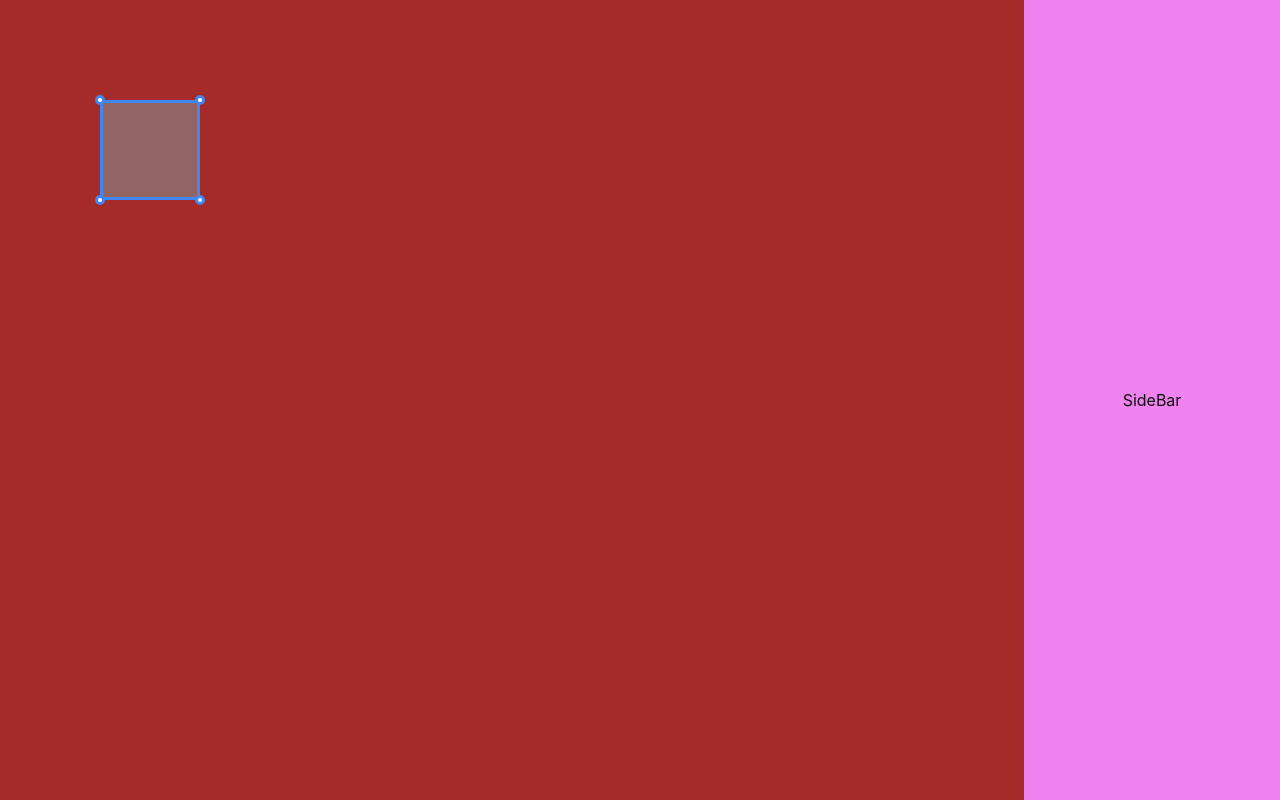
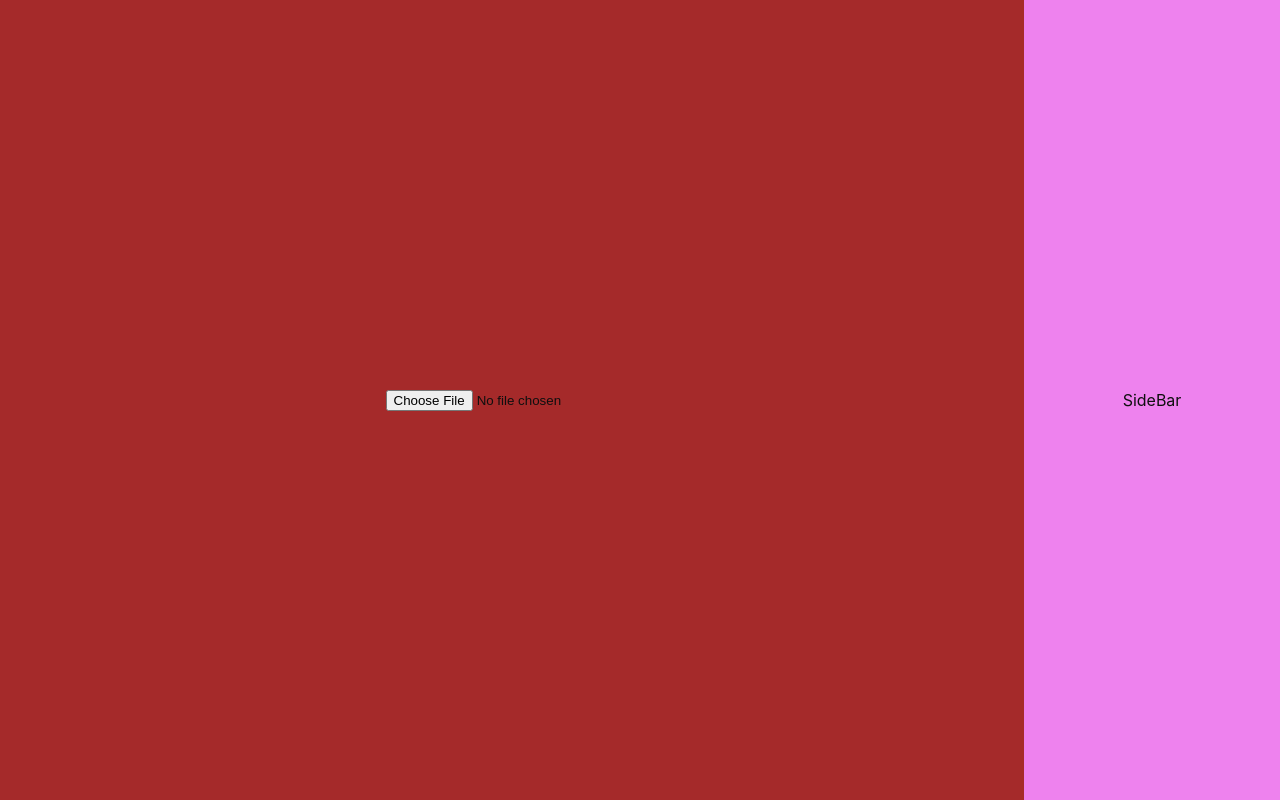
Before and after one commit to husseinhareb/croppy, a React (Vite) app: page / in a window 1280 px wide. Built offline with nearby package versions, Linux system fonts and the light colour scheme.

Commit message:
resizable box

```diff
--- a/src/components/Box.jsx
+++ b/src/components/Box.jsx
@@ -10,6 +10,7 @@ const Box = () => {
     const [originalX, setOriginalX] = useState(0);
     const [originalY, setOriginalY] = useState(0);
     const [resizingCorner, setResizingCorner] = useState(null);
+    const [imageSrc, setImageSrc] = useState(null);
 
     const minimumSize = 20;
 
@@ -87,9 +88,27 @@ const Box = () => {
         setResizingCorner(null);
     };
 
+    const handleImageUpload = (e) => {
+        const file = e.target.files[0];
+        if (file) {
+            const reader = new FileReader();
+            reader.onload = (event) => {
+                setImageSrc(event.target.result);
+            };
+            reader.readAsDataURL(file);
+        }
+    };
+
     return (
         <div className='box'>
-            <div
+            <input type="file" accept="image/*" onChange={handleImageUpload} />
+            {imageSrc && (
+                <div className='box' style={{ position: 'relative' }}>
+      <img
+        src={imageSrc} // Assuming imageSrc is defined somewhere in your component
+        alt='Selected'
+        style={{ maxWidth: '100%', maxHeight: '600px' }}
+      />                    <div
                         className="resizable"
                         style={{ width: `${width}px`, height: `${height}px`, position: 'absolute', left: `${left}px`, top: `${top}px`, cursor: dragging ? 'grabbing' : 'grab' }}
                         onMouseDown={handleMouseDown}
@@ -102,6 +121,8 @@ const Box = () => {
                         </div>
                     </div>
                 </div>
+            )}
+        </div>
     );
 };
 
```
Lines whose indentation alone changed are shown as unchanged.
